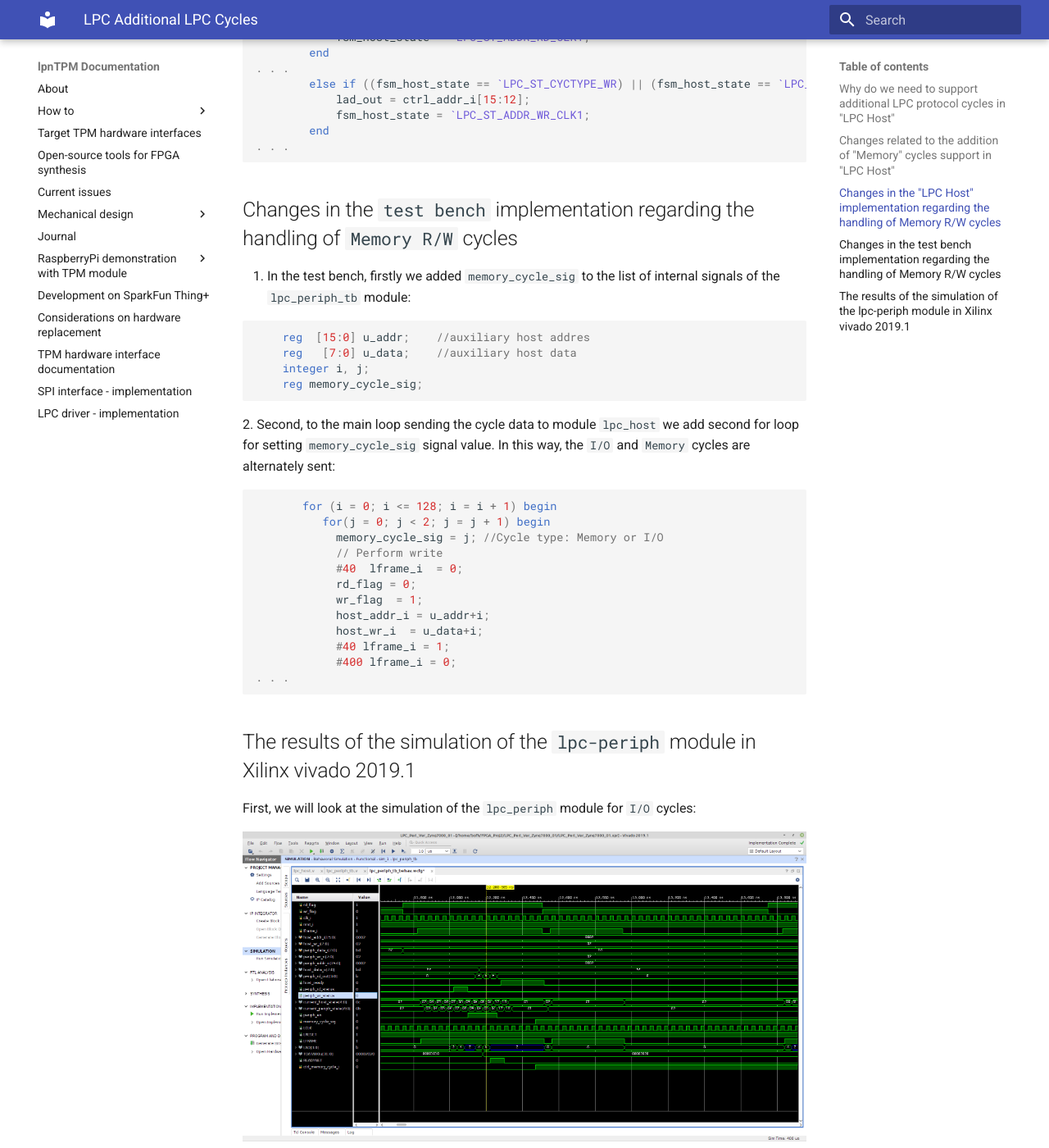
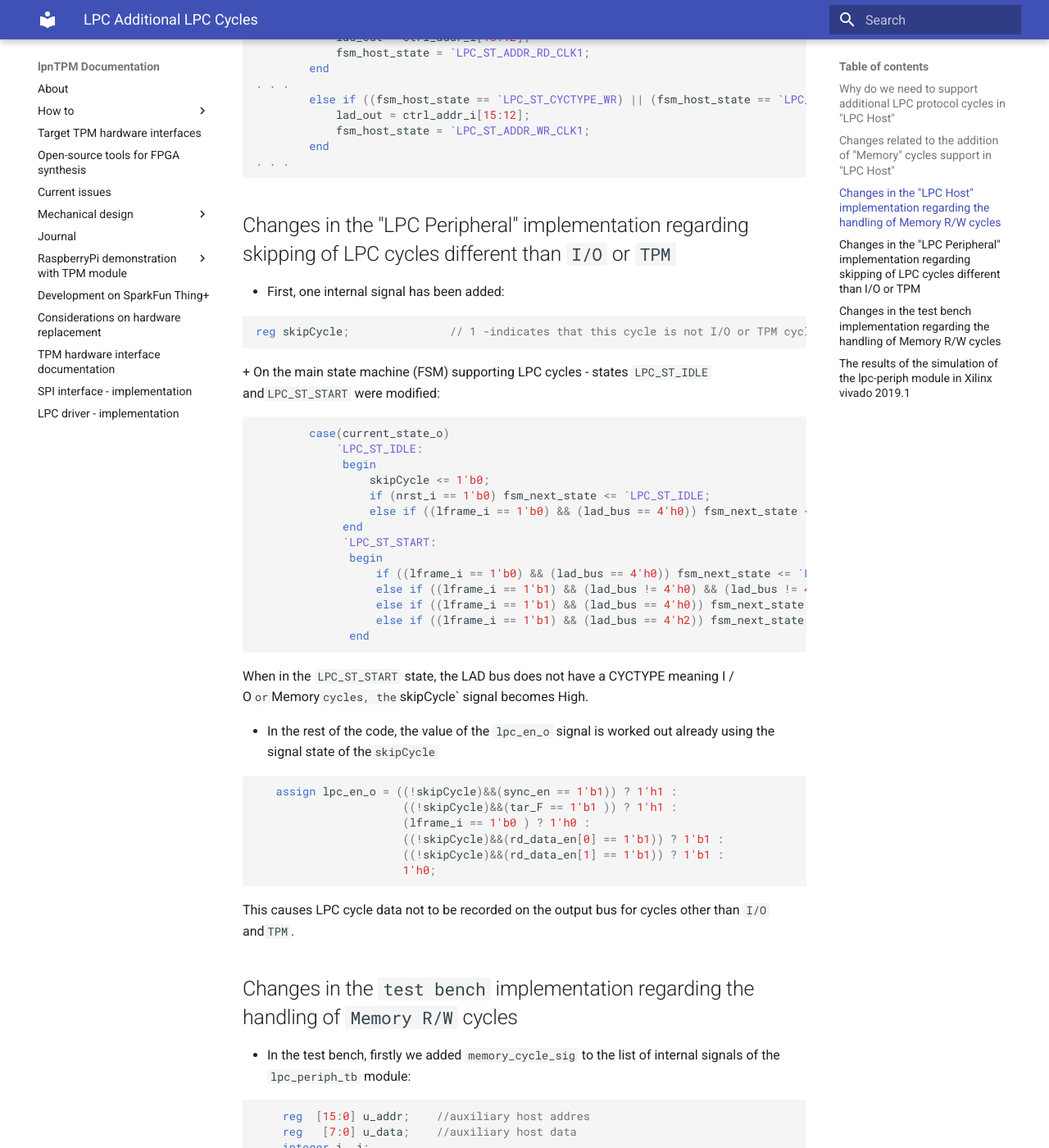
Before and after one commit to lpn-plant/lpntpm-docs, an MkDocs documentation site: the page built from docs/LPC_Additional_LPC_Cycles.md, in a window 1280 px wide and 1400 px high, scrolled down 4433 px. Shown: the whole window at 82% size. Built offline with MkDocs 1.6.1 and Material for MkDocs 9.7.7, drawn with Linux system fonts in a browser that asks for light colours; some of the changed text lies outside the part shown.

Commit message:
docs/LPC_Additional_LPC_Cycles.md : documentation related to skipping LPC cycles different than I/O or TPM updated
Signed-off-by: Maciej Gabryelski <maciej.gabryelski@3mdeb.com>

````diff
--- a/docs/LPC_Additional_LPC_Cycles.md
+++ b/docs/LPC_Additional_LPC_Cycles.md
@@ -48,8 +48,8 @@ clock cycles. The field Address on LAD bus is longer compared to `I/O` cycles.
 
 ## Changes in the "LPC Host" implementation regarding the handling of `Memory R/W` cycles
 
-1. First, we added the *ctrl_memory_cycle_i* input signal to the `lpc_host` port list.
-   see in code:
+1. First, we added the *ctrl_memory_cycle_i* input signal to the `lpc_host` port
+list - see in code:
 ```verilog
 
 `include "lpc_defines.v"
@@ -85,10 +85,11 @@ module lpc_host (clk_i, ctrl_addr_i, ctrl_data_i, ctrl_nrst_i, ctrl_lframe_i,
 ```
 2. Secondly, in the `LPC_ST_START` phase of the LPC cycle (FSM machine), depending
    on the state of the `ctrl_memory_cycle_i` input (high state means Memory cycle),
-   we changed the value of the CYCTYPE field on the LAD bus to the one appropriate for the `Memory`cycle - see code:
+   we changed the value of the CYCTYPE field on the LAD bus to the one appropriate
+   for the `Memory`cycle - see code:
 
 ```verilog
-      else if (fsm_host_state == `LPC_ST_START) begin //--------------------------------------------------
+      else if (fsm_host_state == `LPC_ST_START) begin
            if (~ctrl_memory_cycle_i) begin
                 if (ctrl_lframe_i & ctrl_rd_status_i) begin
                     LPC_LFRAME  = 1;
@@ -118,7 +119,8 @@ module lpc_host (clk_i, ctrl_addr_i, ctrl_data_i, ctrl_nrst_i, ctrl_lframe_i,
 
 ```verilog
 . . .
-     else if ((fsm_host_state == `LPC_ST_CYCTYPE_RD) || (fsm_host_state == `LPC_ST_CYCTYPE_MEMORY_RD)) begin //----------------------------------------------
+     else if ((fsm_host_state == `LPC_ST_CYCTYPE_RD) || (fsm_host_state == `LPC_ST_CYCTYPE_MEMORY_RD)) begin
+
             lad_out = ctrl_addr_i[15:12];
             fsm_host_state = `LPC_ST_ADDR_RD_CLK1;
         end
@@ -130,9 +132,53 @@ module lpc_host (clk_i, ctrl_addr_i, ctrl_data_i, ctrl_nrst_i, ctrl_lframe_i,
 . . .
 ```
 
+## Changes in the "LPC Peripheral" implementation regarding skipping of LPC cycles different than `I/O` or `TPM`
+
++  First, one internal signal has been added:
+
+```verilog
+reg skipCycle;               // 1 -indicates that this cycle is not I/O or TPM cycle, 0 - indicates I/O or TPM cycle
+```
++ On the main state machine (FSM) supporting LPC cycles - states `LPC_ST_IDLE`
+and` LPC_ST_START` were modified:
+
+```verilog
+        case(current_state_o)
+            `LPC_ST_IDLE:
+             begin
+                 skipCycle <= 1'b0;
+                 if (nrst_i == 1'b0) fsm_next_state <= `LPC_ST_IDLE;
+                 else if ((lframe_i == 1'b0) && (lad_bus == 4'h0)) fsm_next_state <= `LPC_ST_START;
+             end
+             `LPC_ST_START:
+              begin
+                  if ((lframe_i == 1'b0) && (lad_bus == 4'h0)) fsm_next_state <= `LPC_ST_START;
+                  else if ((lframe_i == 1'b1) && (lad_bus != 4'h0) && (lad_bus != 4'h2)) skipCycle = 1'b1;
+                  else if ((lframe_i == 1'b1) && (lad_bus == 4'h0)) fsm_next_state <= `LPC_ST_CYCTYPE_RD;
+                  else if ((lframe_i == 1'b1) && (lad_bus == 4'h2)) fsm_next_state <= `LPC_ST_CYCTYPE_WR;
+              end
+```
+When in the `LPC_ST_START` state, the LAD bus does not have a CYCTYPE meaning I / O`
+or `Memory` cycles, the `skipCycle` signal becomes High.
+
++ In the rest of the code, the value of the `lpc_en_o` signal is worked out already
+using the signal state of the` skipCycle`
+
+```verilog
+   assign lpc_en_o = ((!skipCycle)&&(sync_en == 1'b1)) ? 1'h1 :
+                      ((!skipCycle)&&(tar_F == 1'b1 )) ? 1'h1 :
+                      (lframe_i == 1'b0 ) ? 1'h0 :
+                      ((!skipCycle)&&(rd_data_en[0] == 1'b1)) ? 1'b1 :
+                      ((!skipCycle)&&(rd_data_en[1] == 1'b1)) ? 1'b1 :
+                      1'h0;
+```
+This causes LPC cycle data not to be recorded on the output bus for cycles other
+ than `I/O` and` TPM`.
+
 ## Changes in the `test bench` implementation regarding the handling of `Memory R/W` cycles
 
-1. In the test bench, firstly we added `memory_cycle_sig` to the list of internal signals of the `lpc_periph_tb` module:
++ In the test bench, firstly we added `memory_cycle_sig` to the list of internal
+  signals of the `lpc_periph_tb` module:
 
 ```verilog
     reg  [15:0] u_addr;    //auxiliary host addres
@@ -140,7 +186,7 @@ module lpc_host (clk_i, ctrl_addr_i, ctrl_data_i, ctrl_nrst_i, ctrl_lframe_i,
     integer i, j;
     reg memory_cycle_sig;
 ```
-2. Second, to the main loop sending the cycle data to module `lpc_host` we add
++ Second, to the main loop sending the cycle data to module `lpc_host` we add
    second for loop for setting `memory_cycle_sig` signal value. In this way, the
  `I/O` and `Memory` cycles are alternately sent:
 
@@ -162,31 +208,38 @@ module lpc_host (clk_i, ctrl_addr_i, ctrl_data_i, ctrl_nrst_i, ctrl_lframe_i,
 
 First, we will look at the simulation of the `lpc_periph` module for `I/O` cycles:
 
-![LPC I/O cycles](images/I_O_Cycle_OutDataChanged.png)
+![LPC I/O cycles](images/Icarusverilog_SIM_01.png)
 
-As you can see in the screenshot from `Xilinx Vivado` (simulation) - the value of
+As you can see in the screenshot from `Icarus verilog` (simulation) - the value of
 signal `memory_cycle_sig` is Low, meaning the `I/O` cycle. At the point marked
-with a vertical (yellow) line, the output bus signal `TDATABOu [31: 0]` is changed
+with a vertical (pink) line, the output bus signal `TDATABOu [31:0]` is changed
 to the values sent by the `LPC Host` and the pulse (high state) of the `READYNET`
-signal is generated (which means that there are new data on output bus).
-The states of the FSM machines for `LPC Host` and `LPC Peripheral` are also
-important - you can see that here the FSM machine states from pripheral mimics these
-from host. It means that, complete `I/O` cycles are performed by `LPC Peripheral`.
+signal is generated (which means that there are new data on output bus). Also signal
+`periph_en`(High) is generated. The states of the FSM machines for `LPC Host`
+and `LPC Peripheral` are also important - you can see that here the FSM machine
+states from peripheral mimics these from host. It means that, complete `I/O`
+cycles are performed by `LPC Peripheral`.
 
 In the second screenshot we can see what the signals for the `Memory` cycle look
 like:
-![LPC I/O cycles](images/Memory_cycles_SIM.png)
+![LPC Memory cycles](images/Icarusverilog_SIM_02.png)
 
 Signal `memory_cycle_sig` has High value this time. In the time slot marked with
-a vertical (yellow) line you can see that the `LPC Peripheral` (its FSM) stops
-the cycle execution in the phase of checking the value of the CYCTYPE field
-corresponding to the `Memory` cycle. The state of the LAD buses [3: 0] is then 0x6,
-which means the `Memory` cycle. Such `LPC Peripheral` reaction is expected - in
-this case the execution of the` Memory` cycle is skipped.
+a vertical (pink) line you can see that the `LPC Peripheral` do not generate
+`periph_en`(High) signal. The state of the LAD bus is then 0x6 in CYCTYPE field
+which means the `Memory` cycle. Because signal `periph_en` hadn't been generated
+the cycle data sent by Host is not registered on output bus `TDATABOu [31:0]` nor
+`READYNET` signal was generated. Such `LPC Peripheral` reaction is expected - in
+this case during the execution of the `Memory` cycle registering cycle data is
+skipped.
 
 Now let's look at the third simulation screenshot:
-![LPC I/O cycles](images/Memory_cycle_03.png)
+![LPC I/O cycles](images/IcarusVerilog_SIM_03.png)
 
-We can also observe on the last simulation screenshot that while the state of the `memory_cycle_sig` signal is high (`Memory` cycle) there is never a change in the
-state of the output bus `TDATABOu [31: 0]`.
-Such behavior of `LPC Peripheral` was expected before simulating the `LPC pripheral` operation - `I/O` cycles should be recorded, other cycle types should be ignored.
+
+We can also observe on the last simulation screenshot that while the state of
+the `memory_cycle_sig` signal is high (`Memory` cycle) there is never a change in the
+state of the output bus `TDATABOu [31: 0]`. Signal `periph_en` (High) is also never
+generated when `memory_cycle_sig` signal is high. Such behavior of `LPC Peripheral`
+was expected before simulating the `LPC pripheral` operation - `I/O` cycles should
+be recorded, other cycle types should be ignored.
````
Also changed, not shown: docs/images/IcarusVerilog_SIM_03.png (added), docs/images/Icarusverilog_SIM_01.png (added), docs/images/Icarusverilog_SIM_02.png (added).
